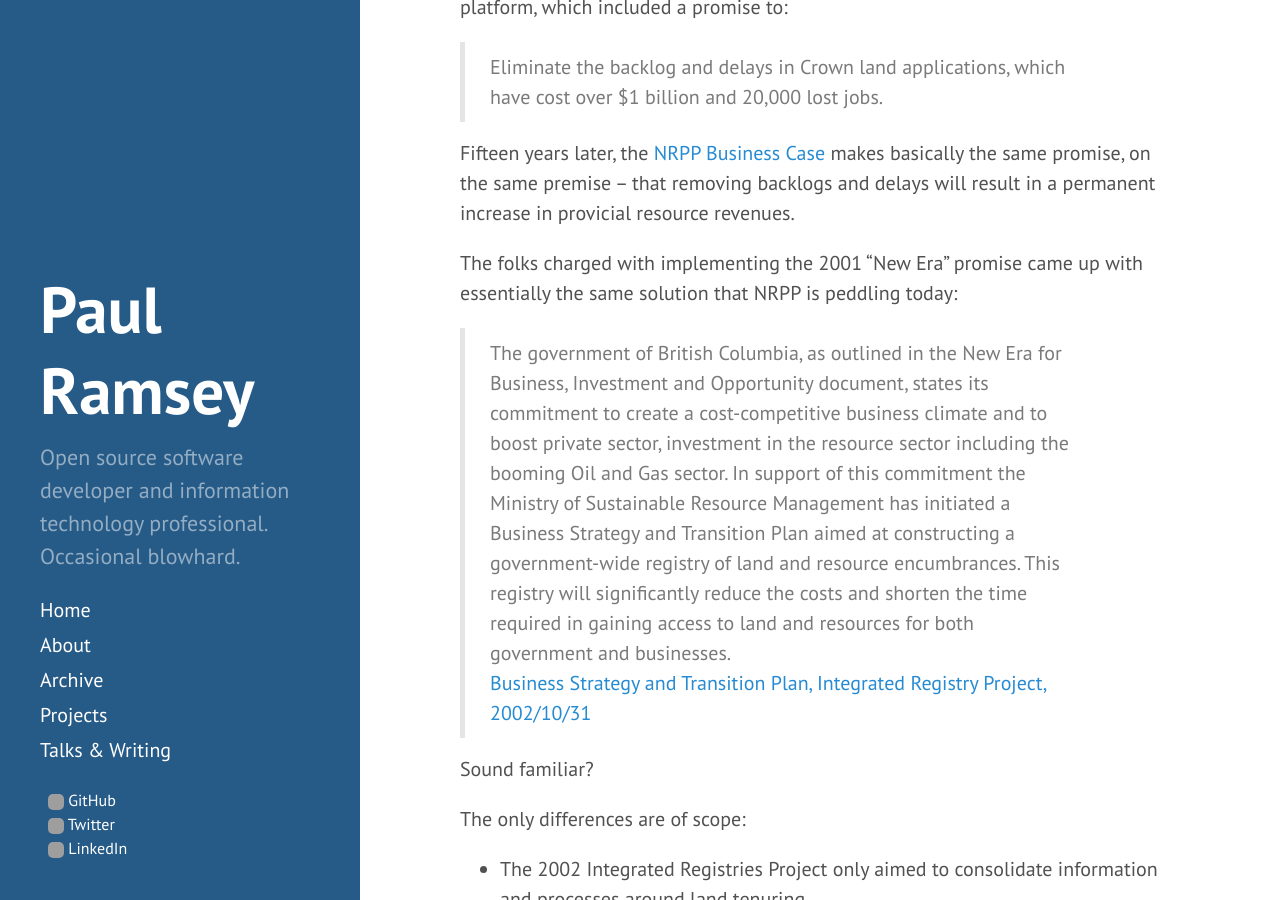
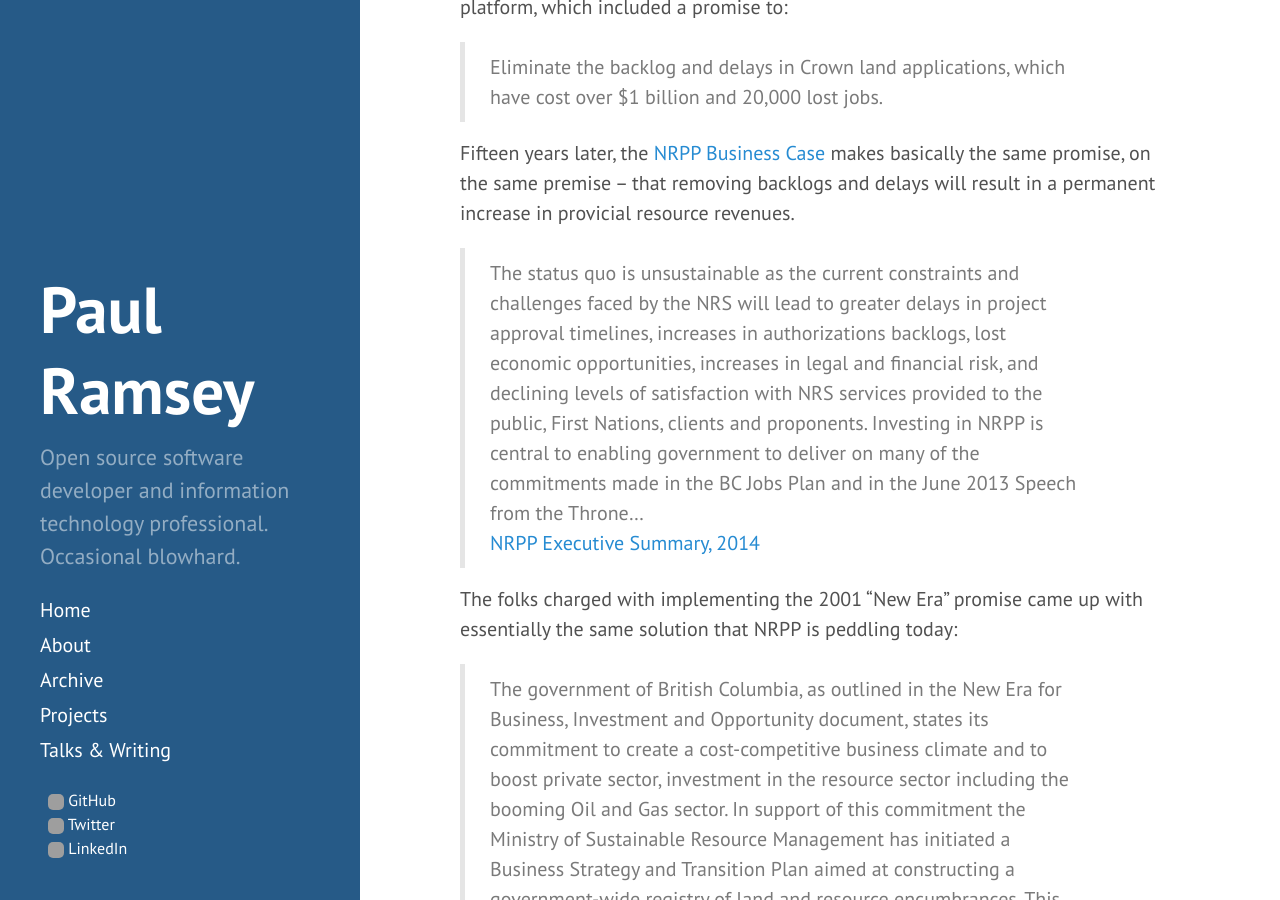
Before and after one commit to pramsey/pramsey.github.io, a Jekyll site: the page built from _posts/2016-05-06-nrpp-old-new-thing.md, in a window 1280 px wide and 900 px high, scrolled down 1584 px. Built offline with Jekyll 4.4.1, drawn with Linux system fonts in a browser that asks for light colours; comment, search, counter and statistics services are not loaded; grey boxes are pictures that could not be loaded.

Commit message:
Add NRPP callout

```diff
--- a/_posts/2016-05-06-nrpp-old-new-thing.md
+++ b/_posts/2016-05-06-nrpp-old-new-thing.md
@@ -39,6 +39,8 @@ The BC Liberal government arrived in 2001 with the grandiosely named "[New Era](
 
 Fifteen years later, the [NRPP Business Case](http://www2.gov.bc.ca/gov/content/industry/natural-resource-use/frontcounter-bc/natural-resource-permitting-project/nrpp-business-case-3623) makes basically the same promise, on the same premise -- that removing backlogs and delays will result in a permanent increase in provicial resource revenues.
 
+> The status quo is unsustainable as the current constraints and challenges faced by the NRS will lead to greater delays in project approval timelines, increases in authorizations backlogs, lost economic opportunities, increases in legal and financial risk, and declining levels of satisfaction with NRS services provided to the public, First Nations, clients and proponents. Investing in NRPP is central to enabling government to deliver on many of the commitments made in the BC Jobs Plan and in the June 2013 Speech from the Throne...<br/>[NRPP Executive Summary, 2014](http://www2.gov.bc.ca/assets/gov/business/natural-resource-industries/doing-business/nrpp/1-executive-summary.pdf#page=15)
+
 The folks charged with implementing the 2001 "New Era" promise came up with essentially the same solution that NRPP is peddling today:
 
 > The government of British Columbia, as outlined in the New Era for Business, Investment and Opportunity document, states its commitment to create a cost-competitive business climate and to boost private sector, investment in the resource sector including the booming Oil and Gas sector. In support of this commitment the Ministry of Sustainable Resource Management has initiated a Business Strategy and Transition Plan aimed at constructing a government-wide registry of land and resource encumbrances. This registry will significantly reduce the costs and shorten the time required in gaining access to land and resources for both government and businesses.<br/>[Business Strategy and Transition Plan, Integrated Registry Project, 2002/10/31](https://web.archive.org/web/20030908205205/http://srmwww.gov.bc.ca/irp/background_material/business_strategy_transition_plan.pdf)
```
